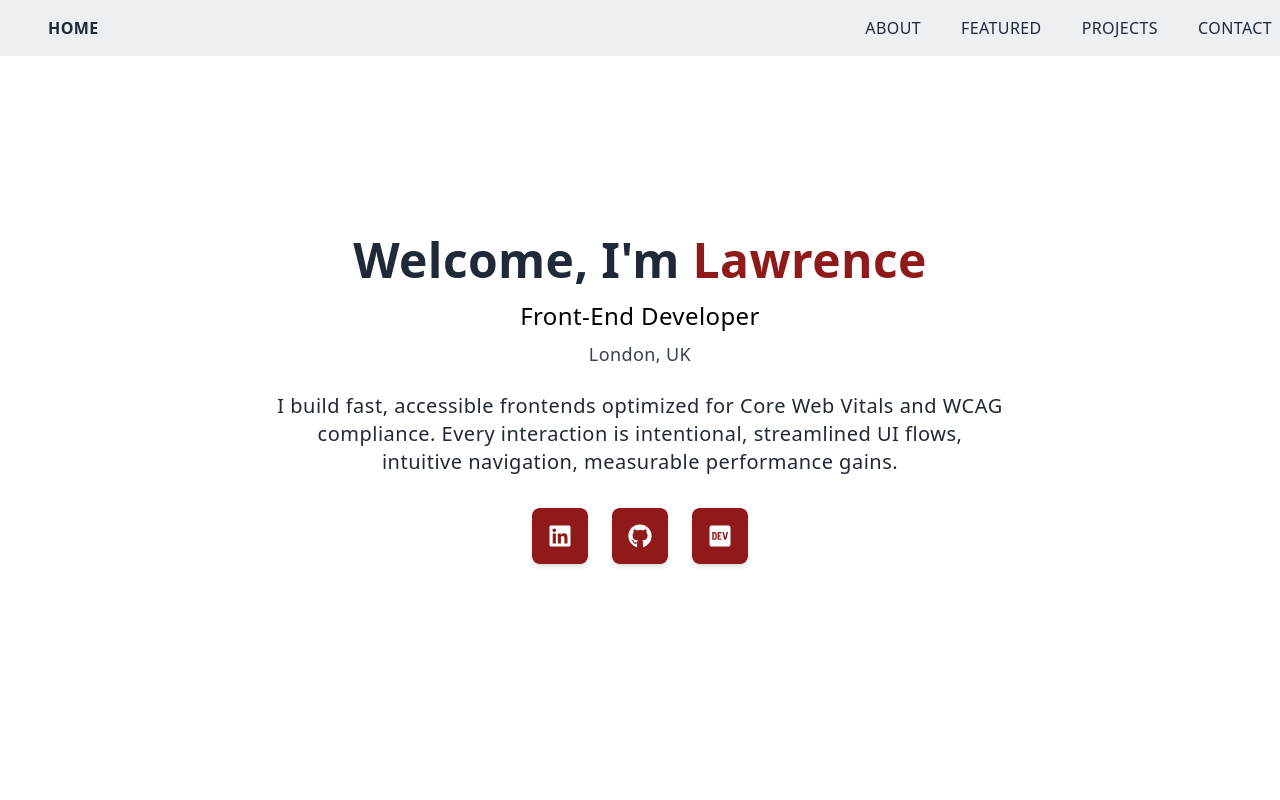
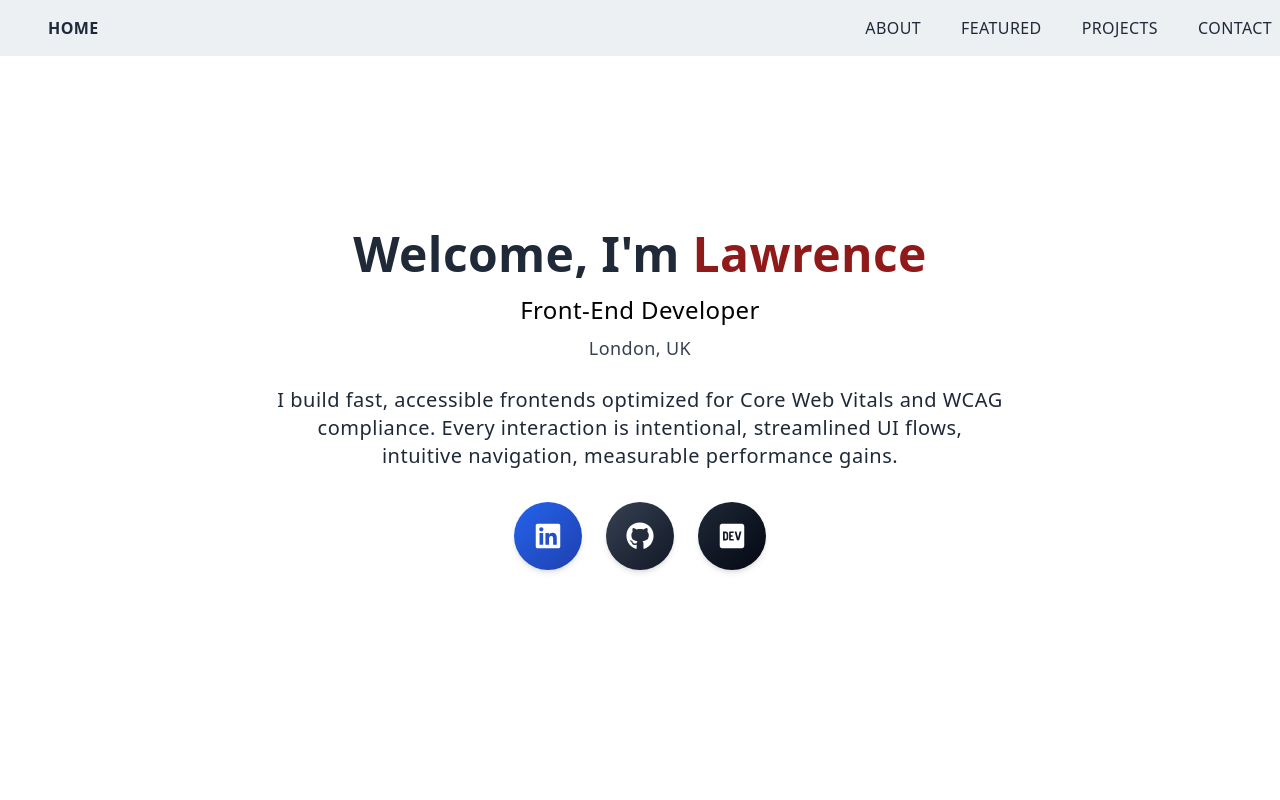
Before and after one commit to lawlawson/portfolio-july, a Next.js app: page / in a window 1280 px wide. Shown: the top 800 px of the page. Built offline with nearby package versions, Linux system fonts and the light colour scheme.

Commit message:
updated buttons

```diff
--- a/pages/components/Main.jsx
+++ b/pages/components/Main.jsx
@@ -4,18 +4,24 @@ import { FaLinkedin, FaGithub, FaDev } from 'react-icons/fa';
 const socialLinks = [
   {
     href: 'https://www.linkedin.com/in/lawlawson/',
-    icon: <FaLinkedin className='w-6 h-6' />,
+    icon: <FaLinkedin className='w-7 h-7' />,
     label: 'LinkedIn',
+    gradient: 'from-blue-600 to-blue-800',
+    hoverGradient: 'hover:from-blue-700 hover:to-blue-900',
   },
   {
     href: 'https://github.com/lawlawson',
-    icon: <FaGithub className='w-6 h-6' />,
+    icon: <FaGithub className='w-7 h-7' />,
     label: 'GitHub',
+    gradient: 'from-gray-700 to-gray-900',
+    hoverGradient: 'hover:from-gray-800 hover:to-black',
   },
   {
     href: 'https://dev.to/lawlawson',
-    icon: <FaDev className='w-6 h-6' />,
+    icon: <FaDev className='w-7 h-7' />,
     label: 'Dev.to',
+    gradient: 'from-gray-800 to-gray-950',
+    hoverGradient: 'hover:from-gray-900 hover:to-black',
   },
 ];
 
@@ -43,16 +49,30 @@ const Main = () => {
           </p>
 
           {/* Social Media Icons */}
-          <div className='flex justify-center items-center space-x-6'>
-            {socialLinks.map(({ href, icon, label }) => (
+          <div className='flex justify-center items-center space-x-4 md:space-x-6'>
+            {socialLinks.map(({ href, icon, label, gradient, hoverGradient }) => (
               <a
                 key={label}
                 href={href}
                 target='_blank'
                 rel='noreferrer'
                 aria-label={label}
-                className='bg-[#901a1a] text-white p-4 rounded-lg hover:scale-110 transition-transform duration-300 shadow-md'>
-                {icon}
+                className={`
+                  relative group
+                  bg-gradient-to-br ${gradient} ${hoverGradient}
+                  text-white p-5 rounded-full
+                  transform transition-all duration-300 ease-out
+                  hover:scale-110 hover:-translate-y-1
+                  shadow-md hover:shadow-lg
+                  before:absolute before:inset-0 before:rounded-full
+                  before:bg-white before:opacity-0 hover:before:opacity-10
+                  before:transition-opacity before:duration-300
+                  ring-2 ring-transparent hover:ring-white/20
+                  active:scale-95
+                `}>
+                <span className='relative z-10 transition-transform duration-300 group-hover:rotate-12'>
+                  {icon}
+                </span>
               </a>
             ))}
           </div>
```
